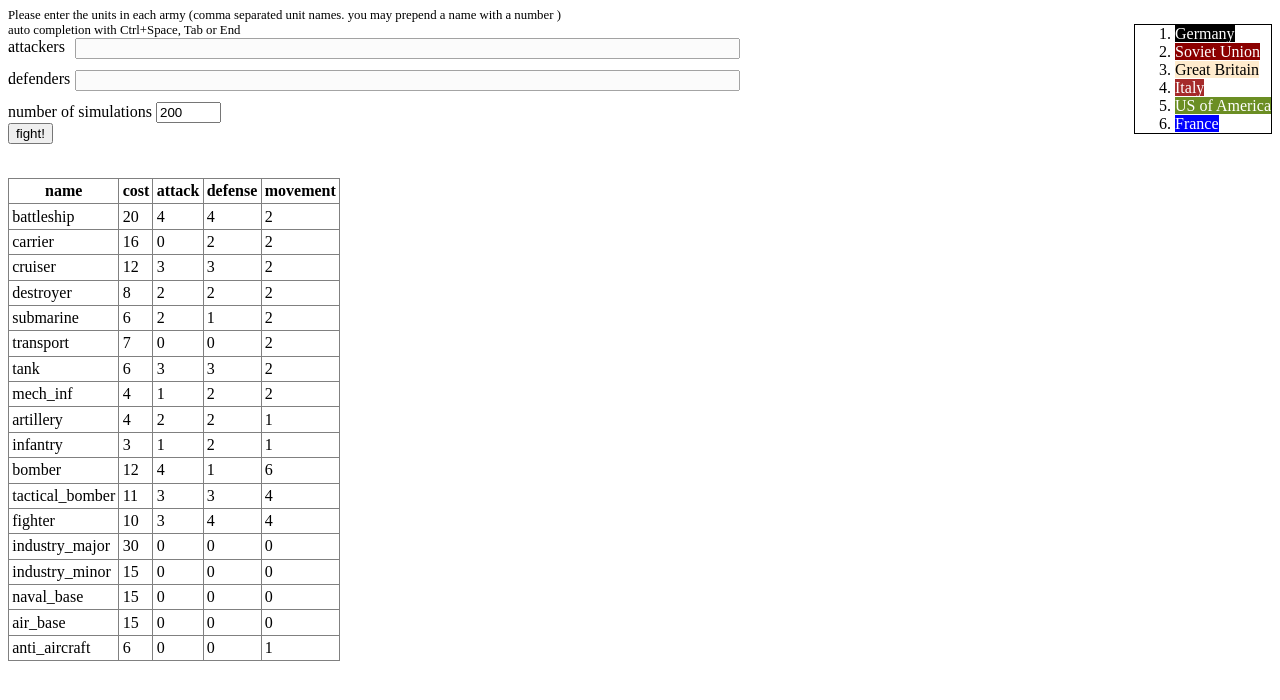
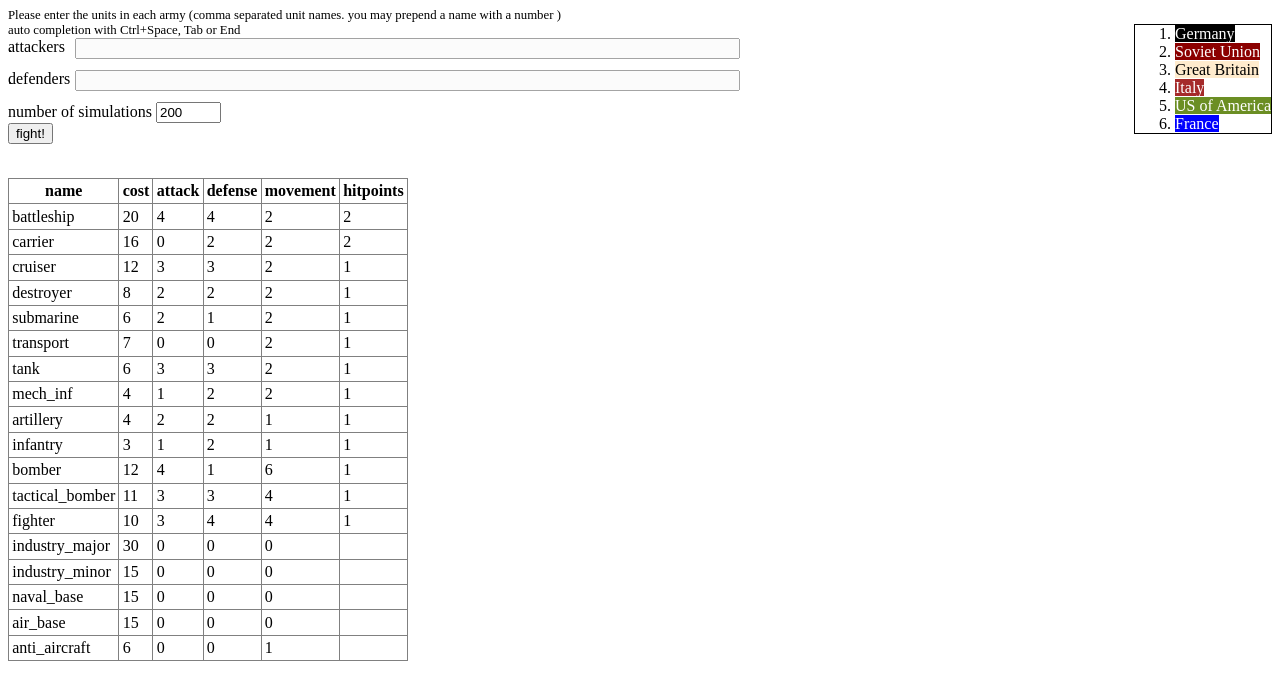
Before and after one commit to Fusselwurm/axis_allies_calc, a plain HTML site: page index.html in a window 1280 px wide. Drawn offline with Linux system fonts and the light colour scheme.

Commit message:
show hitpoints in table

```diff
--- a/index.html
+++ b/index.html
@@ -106,6 +106,7 @@
 		<th>attack</th>
 		<th>defense</th>
 		<th>movement</th>
+        <th>hitpoints</th>
 	</tr></thead>
 </table>
 
@@ -116,11 +117,22 @@
 	    unitNames = [],
 	    u,
 	    fn = function (u) {
-		    var unit = u(),
-			tr = document.createElement('tr'),
-			h = '';
+		    var
+                    unit = u(),
+                    tmp,
+			    tr = document.createElement('tr'),
+			    h = '';
 
-		    h += '<td>' + unit.name + '</td><td>' + unit.cost + '</td><td>' + unit.attack + '</td><td>' + unit.defense + '</td><td>' + unit.move + '</td>';
+            tmp = [
+                    unit.name,
+                    unit.cost,
+                    unit.attack,
+                    unit.defense,
+                    unit.move,
+                    unit.hp
+            ];
+
+		    h += '<td>' + tmp.join('</td><td>') + '</td>';
 
 		    tr.innerHTML = h;
 
```
